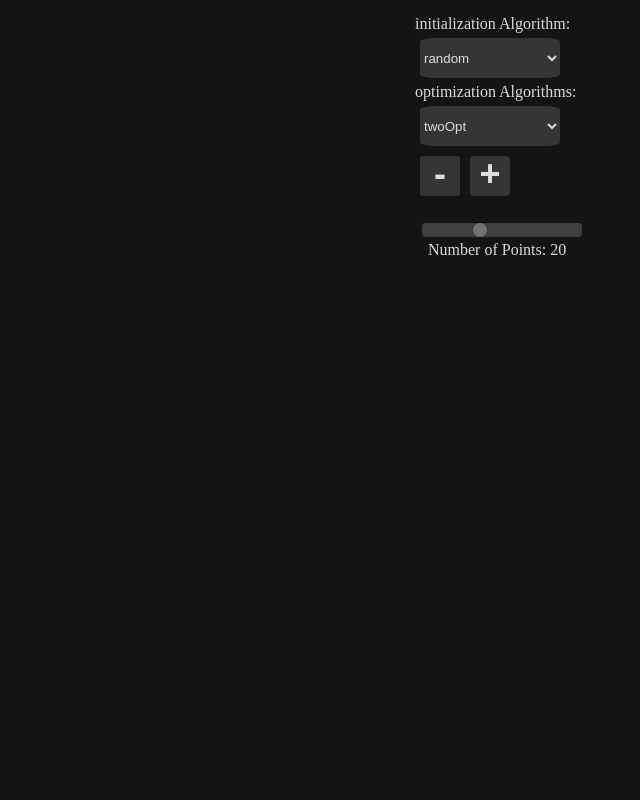
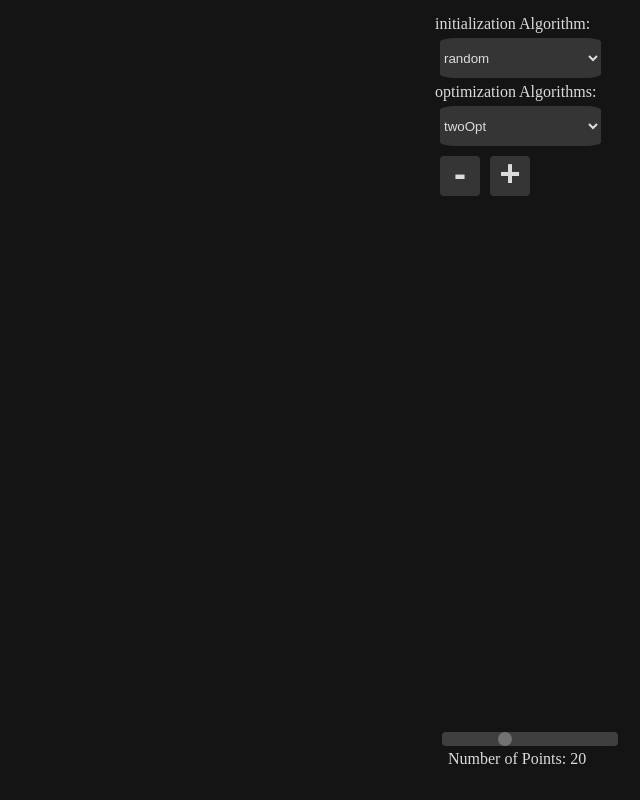
Before and after one commit to jon-of-us/traveling-salesman, a Svelte app: page / in a window 1280 px wide. Shown: the whole page, without its empty margins (640-1280 px from the left). Built offline with nearby package versions, Linux system fonts and the light colour scheme.

Commit message:
resized inputs

```diff
--- a/src/App.svelte
+++ b/src/App.svelte
@@ -23,13 +23,27 @@
 <svelte:window bind:innerWidth bind:innerHeight />
 
 <div id="app">
+    <div id="canvas">
+        <Canvas>
+            {#each data.nodes.all() as point}
+                <Node coords={data.nodes.get(point)} />
+            {/each}
+            {#each data.edges.all() as edge}
+                <Edge
+                    coords={[data.nodes.get(edge[0]), data.nodes.get(edge[1])]}
+                />
+            {/each}
+        </Canvas>
+    </div>
     <Input />
-    <Canvas bind:width bind:height>
-        {#each data.nodes.all() as point}
-            <Node coords={data.nodes.get(point)} />
-        {/each}
-        {#each data.edges.all() as edge}
-            <Edge coords={[data.nodes.get(edge[0]), data.nodes.get(edge[1])]} />
-        {/each}
-    </Canvas>
 </div>
+
+<style>
+    .canvas {
+        float: left;
+    }
+    .app {
+        display: flex;
+        flex-direction: row;
+    }
+</style>
--- a/src/input/Input.svelte
+++ b/src/input/Input.svelte
@@ -28,13 +28,14 @@
         top: 0px;
         bottom: 0px;
         right: 0px;
+        width: 220px;
     }
     .stackContainer {
-        position: relative;
+        position: absolute;
         top: 0px;
     }
     .sliderContainer {
-        position: relative;
+        position: absolute;
         bottom: 0px;
     }
 </style>
--- a/src/input/Slider.svelte
+++ b/src/input/Slider.svelte
@@ -27,7 +27,7 @@
 
 <style>
     .slidercontainer {
-        width: 200px;
+        width: 100%;
         height: 50px;
         margin: 20px;
     }
--- a/src/input/algo_stack/AlgoSelector.svelte
+++ b/src/input/algo_stack/AlgoSelector.svelte
@@ -19,7 +19,6 @@
         style:background-color={backgroundColor}
         style:margin={buttonMargin.px()}
         style:height={stackHeight.px()}
-        style:width={stackHeight.multiply(3.5).px()}
         style:color={fontColor}
         id="options"
         bind:value={selectedOption}
@@ -37,6 +36,7 @@
         border-radius: 10%;
         border: none;
         outline: none;
+        width: 100%;
     }
     div {
         border: none;
```
